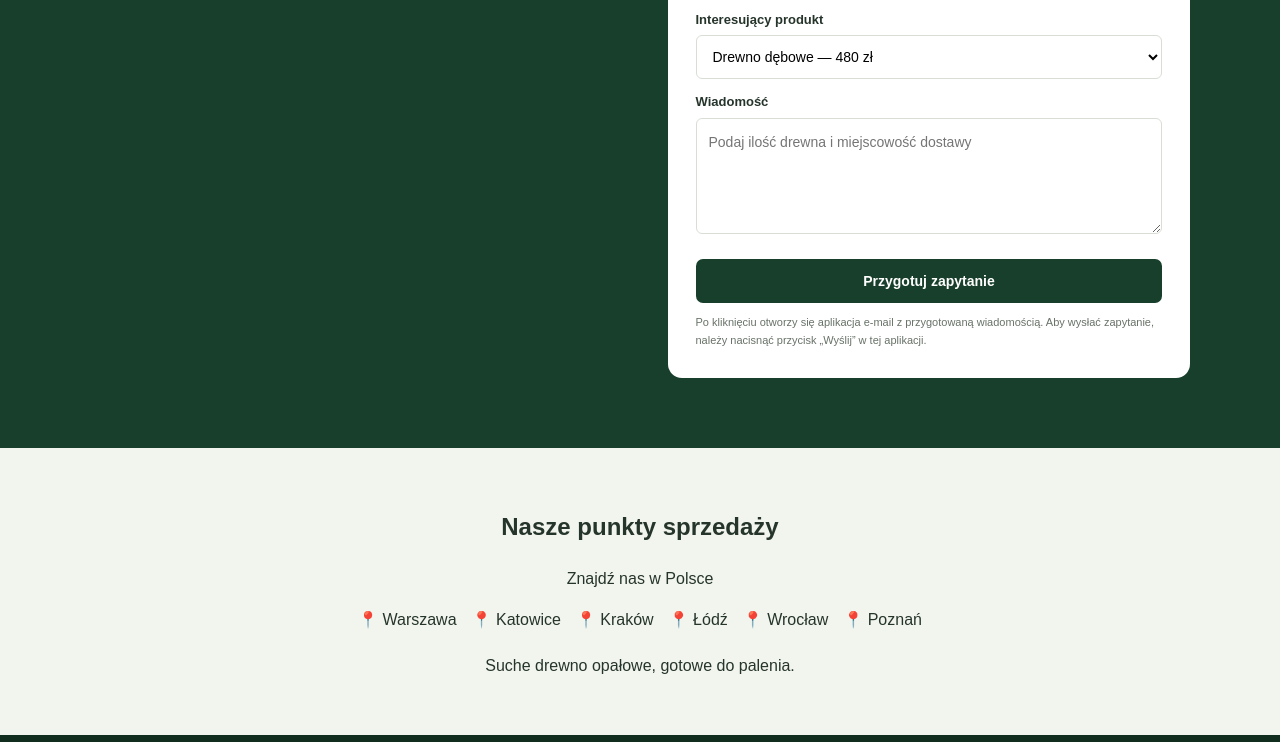
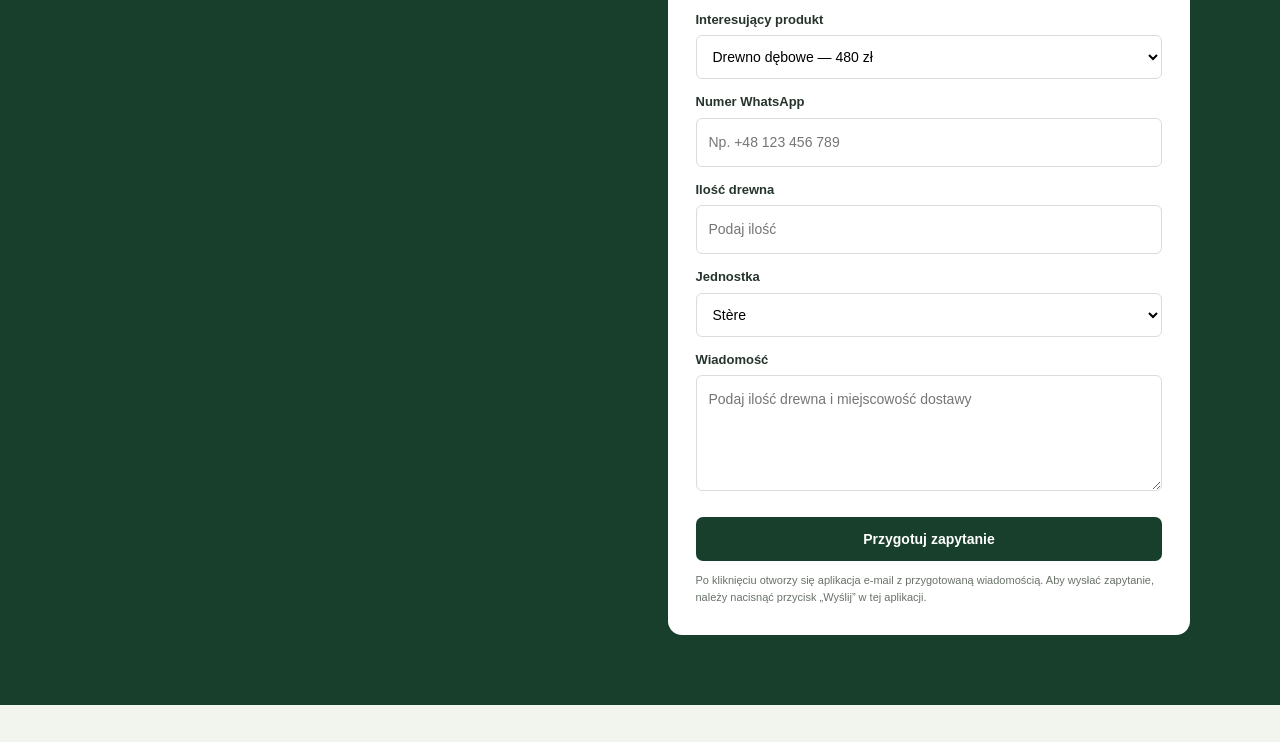
Before and after one commit to polskadrewno1/Polska-drewno-, a plain HTML site: page index.html in a window 1280 px wide. Shown: the part 4686-5428 px from the top of the page. Drawn offline with Linux system fonts and the light colour scheme.

Commit message:
Add WhatsApp number and quantity input fields

```diff
--- a/index.html
+++ b/index.html
@@ -995,7 +995,31 @@ footer > a:last-child { color: #e9bd78; font-size: 13px; }
   <option value="Inne / nie wiem jeszcze">Inne / nie wiem jeszcze</option>
 </select>
 
-    <label for="message">Wiadomość</label>
+       <label for="whatsapp">Numer WhatsApp</label>
+    <input
+      id="whatsapp"
+      name="whatsapp"
+      type="tel"
+      required
+      placeholder="Np. +48 123 456 789"
+    >
+
+    <label for="quantity">Ilość drewna</label>
+    <input
+      id="quantity"
+      name="quantity"
+      type="number"
+      min="1"
+      step="0.5"
+      required
+      placeholder="Podaj ilość"
+    >
+
+    <label for="unit">Jednostka</label>
+    <select id="unit" name="unit" required>
+      <option value="Stère">Stère</option>
+      <option value="m³">m³</option>
+    </select> <label for="message">Wiadomość</label>
     <textarea id="message" name="message" rows="4" required
       placeholder="Podaj ilość drewna i miejscowość dostawy"></textarea>
 
```
